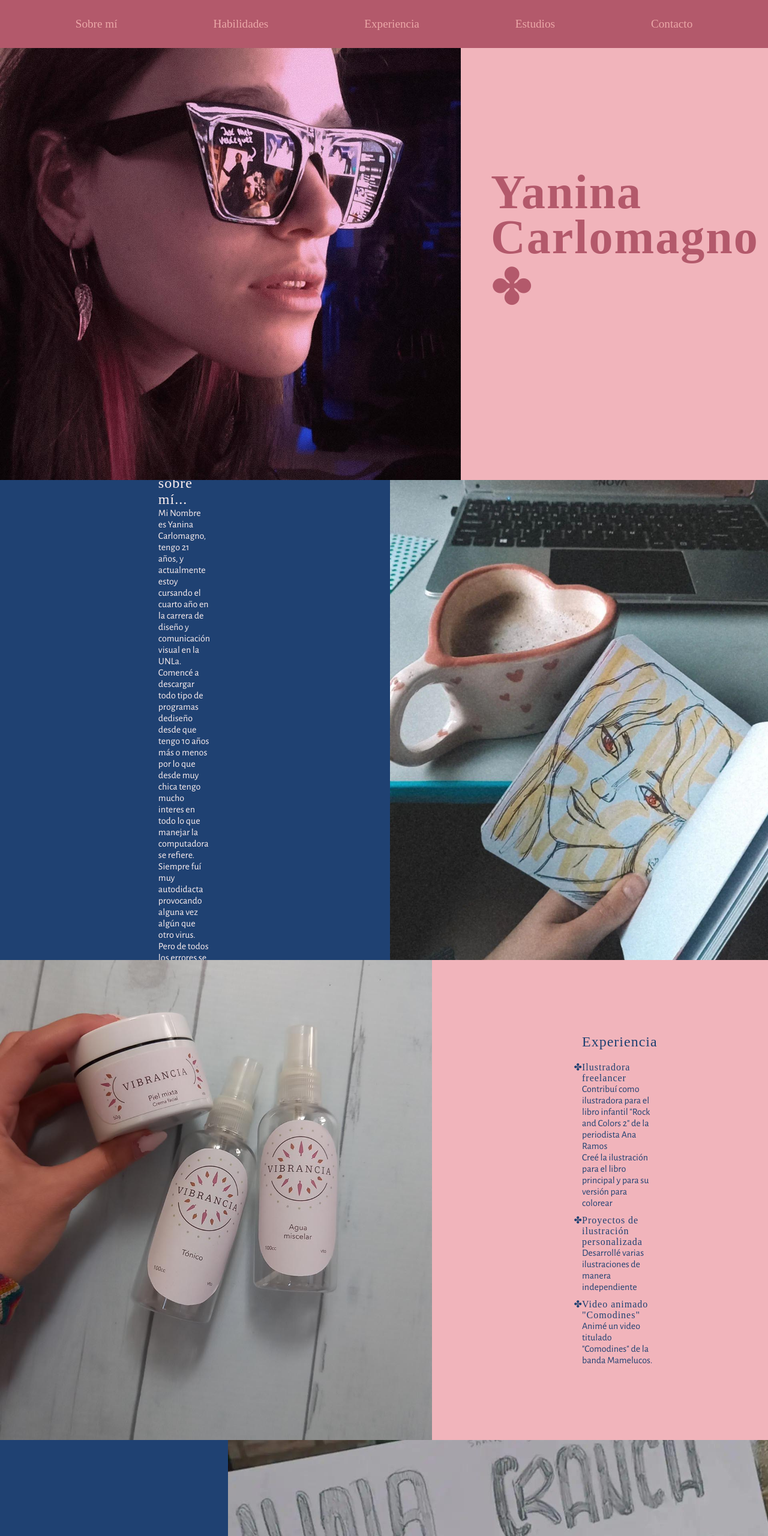
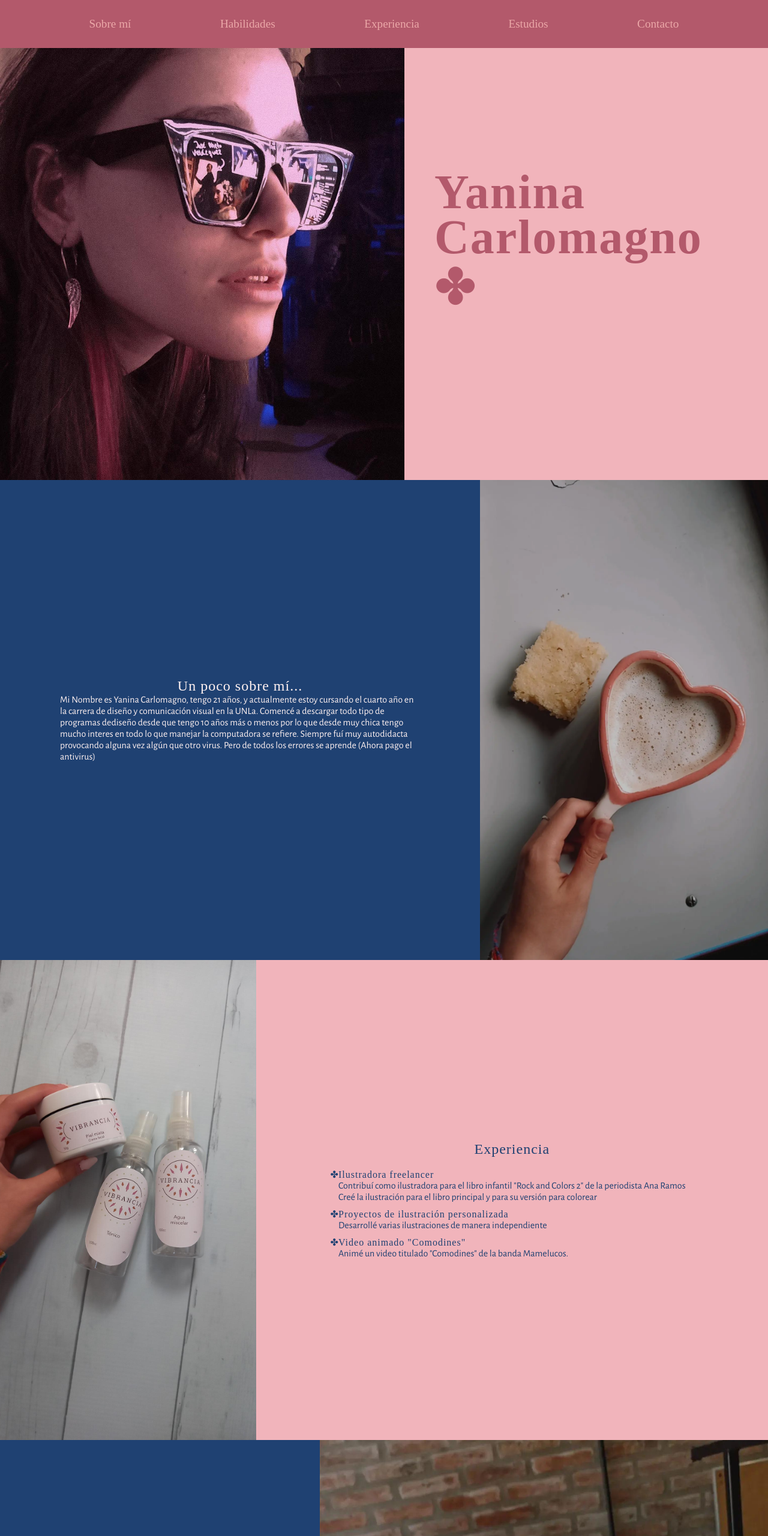
Before and after one commit to YaninaBelen/Yanina-Carlomagno-cv, a plain HTML site: page index.html in a window 1280 px wide. Shown: the top 2560 px of the page at 60% size. Drawn offline with nearby package versions, Linux system fonts and the light colour scheme; a web font is replaced by a local one.

Commit message:
14 4, no se como alinear el h2 con la p

```diff
--- a/estilos.css
+++ b/estilos.css
@@ -4,6 +4,8 @@
     cursor: url('img/cursor.png'), auto;
 
 }
+
+/*botonera*/
 
 header {
     position: fixed;
@@ -17,7 +19,7 @@ header {
 
 nav {
     max-width: 1600px;
-    height: 100%; /*esto no hace nada*/
+    width: 100%;
     display: flex;
     justify-content: space-evenly;
     align-items: center;
@@ -27,16 +29,15 @@ nav a {
     color: #EBA8A8;
     text-decoration: none;
     font-family: "Spicy Rice", serif;
-    font-weight: 100; /*esto no hace nada*/
     font-size: 1.2em;
-    padding: 0px 40px; /*en lugar de usar estos paddings y margins va a funcionar mejor usar el space-evenly del nav, que ya está aplicado, pero hace falta agregar un widht de 100% para que ocupe todo el lugar, el max-width está bien*/
-    margin: 0px 40px;
     cursor: url('img/cursor_click.png'), auto;
 }
 
 nav a:hover {
     color: #1F4172;
 }
+
+/*Apartado nombre y foto de perfil */
 
 .nombre {
     background-color: #F1B4BB;
@@ -61,10 +62,15 @@ nav a:hover {
     display: block;
 }
 
-.nombre img {
-    width: 60%;
-    height: auto;
+.foto_perfil {
+    background-image: url(img/foto_perfil2.jpg);
+    background-size: cover;
+    background-position: center;
+    height: 100vh;
+    width: 75%;
 }
+
+/* flex y color de fondo de las páginas azules */
 
 #sobre_mi, #estudios {
     height: 100vh;
@@ -72,34 +78,49 @@ nav a:hover {
     display: flex;
     flex-direction: row-reverse;
     justify-content: space-between;
-    align-items: center; /*esto no hace nada*/
     overflow: hidden;
 }
 
-#sobre_mi img {
-    height: 140%;
-    align-self: center;
-    width: auto;
+/* foto apartado sobre mi */
+
+.foto_sobremi {
+   background-image: url(img/taza_rosa.webp);
+   background-size: cover;
+   background-position: center;
+   width: 60%;
+   height: 100vh;
 }
 
-.info_sobremi {
-    height: fit-content; /*esto no hace nada*/
-    max-width: 600px; /*en realidad esto debería estar aplicado a los hijos (h2 y p) para que esos no crezcan más de 600px, junto a un width de 100%, pero este div debería llenar todo lo que pueda, así se puede centrar. Guarda que con esto se te va a descentrar el h2 del footer.*/
-    align-self: center; /* una vez aplicado el resto de los elementos de este selector, esto no hace nada*/
-    padding: 300px; /*en lugar de un padding tan grande te conviene aplicar flex y centrar los dos hijos (h2 y p)*/
+/* Contenido textual de las páginas azules */
+
+.info_sobremi, .info_estudios {
+    width: 100%;
     color: #FDF0F0;
-} /*una vez soluciones esto en esta parte arreglá el resto*/
+    display: flex;
+    flex-direction: column;
+    align-items: center ;
+    justify-content: center;
+}
 
-h2 {
+/* Tipografía de los apartados */
+
+.info_sobremi h2, #experiencia h2, #habilidades h2, #estudios h2 {
+    max-width: 600px;
     font-family: "Spicy Rice", serif;
     font-weight: 100;
     letter-spacing: 1px;
+
+    /*profe y ahora como hago para que el h2 me margine con la p :( */
+
 }
 
 p {
+    max-width: 600px;
     font-family: "Alegreya Sans", sans-serif;
     font-weight: 400;
 }
+
+/*flex y color de fondo de las páginas rosadas*/
 
 #experiencia, #habilidades{
     height: 100vh;
@@ -111,16 +132,28 @@ p {
     overflow: hidden;
 }
 
-#experiencia img {
-    width: auto;
-    height:160%;
+/*imagen apartado experiencia*/
+
+.imagen_exp {
+    background-image: url(img/experiencia.jpg);
+    background-size: cover;
+    background-position: center;
+    width: 50%;
+    height: 100vh;
 }
 
-.info_exp {
-    align-self:center;
-    margin: 250px;
+/* Contenido textual de las páginas rosadas */
+
+.info_exp, .info_habilidades {
     color:#1F4172;
+    width: 100%;
+    display: flex;
+    flex-direction: column;
+    align-items: center ;
+    justify-content: center;
 }
+
+/*texto de las habilidades*/
 
 h3 {
     font-family: "Spicy Rice", serif;
@@ -130,32 +163,33 @@ h3 {
     padding-top: 10px;
 }
 
+/*definicion del bullet de las listas*/
+
 ul {
     list-style: "✤";
     padding-top: 10px;
 }
 
-#estudios img {
-    height: 200%;
-    width: auto;
+/*imagen apartado estudios*/
+
+.imagen_estudios{
+   background-image: url(img/boceto_cranch.jpg);
+   background-size: cover;
+   width: 140%;
+   height: 150vh;
+   background-position: center;
 }
 
-.info_estudios {
-    padding: 200px;
-    color:#FDF0F0;
+/*imagen apartado habilidades*/
+
+.foto_habilidades {
+    background-image: url(img/quererme.jpg);
+    background-size: cover;
+    height: 100vh;
+    width: 100%;
 }
 
-#habilidades img {
-    height: 150%;
-    width: auto;
-    align-self: flex-start;
-}
-
-.info_habilidades {
-    align-self: center;
-    margin: 170px;
-    color: #1F4172;
-}
+/*Parte textual de la info de habilidades*/
 
 .info_habilidades ul li::before {
     content: "✤";
@@ -173,6 +207,8 @@ ul {
     padding-top: 20px ;
 }
 
+/*footer*/
+
 footer {
     padding: 10px;
     background-color: #B3596B;
@@ -180,15 +216,17 @@ footer {
     justify-content: center;
 }
 
-footer h2 {
+footer address h2 {
     padding: 10px;
     color: #EBA8A8;
     display: flex;
     justify-content: center;
+    font-family: "Spicy Rice", serif;
+    font-weight: 100;
+    letter-spacing: 1px;
 
 
 }
-/*para pasar al html, header y footer no llevan sections, solo divs*/
 #contacto ul {
     font-family: "Alegreya Sans", sans-serif;
     font-weight: 400;
@@ -207,7 +245,7 @@ footer h2 {
     text-decoration: none;
     color: #EBA8A8;
     padding: 0px 10px;
-cursor: url('img/cursor_click.png'), auto;
+    cursor: url('img/cursor_click.png'), auto;
 }
 
 #contacto ul li a:hover {
--- a/index.html
+++ b/index.html
@@ -4,12 +4,12 @@
     <meta charset="UTF-8">
     <meta name="viewport" content="width=device-width, initial-scale=1.0">
     <link rel="stylesheet" href="estilos.css">
-    <!--Tipo de titulares-->
+    <!--Tipografía de titulares-->
     <link rel="preconnect" href="https://fonts.googleapis.com">
     <link rel="preconnect" href="https://fonts.gstatic.com" crossorigin>
     <link href="https://fonts.googleapis.com/css2?family=Spicy+Rice&display=swap" rel="stylesheet">
 
-    <!--Tipo de textos-->
+    <!--Tipografía de textos-->
     <link rel="preconnect" href="https://fonts.googleapis.com">
     <link rel="preconnect" href="https://fonts.gstatic.com" crossorigin>
     <link href="https://fonts.googleapis.com/css2?family=Alegreya+Sans:ital,wght@0,100;0,300;0,400;0,500;0,700;0,800;0,900;1,100;1,300;1,400;1,500;1,700;1,800;1,900&display=swap"rel="stylesheet">
@@ -33,13 +33,12 @@
     </header>
     <main>
         <section class="nombre">
-            <img src="img/foto_perfil2.jpg" height="1920px" width="1080px" alt="Foto de perfil">
+            <div class="foto_perfil"></div>
             <h1>Yanina Carlomagno</h1>
         </section>
 
         <section id="sobre_mi">
-
-            <img class="foto_sobremi" src="img/sobremi.jpg" height="1920px" width="1080px" alt="Foto de un café con un dibujo">
+            <div class="foto_sobremi" ></div>
 
             <div class="info_sobremi">
                 <h2>Un poco sobre mí...</h2>
@@ -48,9 +47,8 @@
      </section>
 
         <section id="experiencia">
-            <!-- Profe probé lo de hacer un div que tenga un background image y entendí el concepto general del por que es mejor pero tuve varios problemas: 1. Me queda el div vacio creo que está mal, 2. Cuando ubico la imagen, tengo un space evenly, al ser la imagen como angosta, me queda los espacios en blanco de los costados, o sea en rosa, el color de la section, y no supe arreglarlo :C
-            RTA: 1.si el div queda vacío pero tiene una class o id está bien porque se está usando desde css 2. si lo hacés desde css tenés que poner bacground-size: cover; y con eso se va a llenar siempre, también hay otras propiedades como la posición de la imagen respecto a la caja si querés acomodar otras cosas extra -->
-            <img class="imagen_exp" src="img/experiencia.jpg" height="1920px" width="1080px" alt="foto de etiquetas de cosmeticos">
+
+            <div class="imagen_exp"> </div>
 
             <div class="info_exp">
                 <h2>Experiencia</h2>
@@ -74,9 +72,7 @@
         </section>
 
         <section id="estudios">
-
-            <img class="imagen_estudios" src="img/boceto_cranch.jpg" height="1920px" width="1080px" alt="bocetos">
-
+            <div class="imagen_estudios"></div>
 
             <div class="info_estudios">
                 <h2>Estudios</h2>
@@ -99,8 +95,7 @@
         </section>
 
         <section id="habilidades">
-
-            <img src="img/quererme.jpg" height="1191px" width="842px" alt="poster sobre la canción de Wos y Louta, quererme">
+            <div class="foto_habilidades"></div>
 
             <div class="info_habilidades">
                 <h2>Habilidades</h2>
@@ -142,7 +137,7 @@
         </section>
     </main>
     <footer>
-        <section id="contacto">
+        <address id="contacto">
             <h2>Contactame</h2>
             <ul>
                 <li>
@@ -171,6 +166,7 @@
                 </li>
 
             </ul>
+        </address>
     </footer>
 </body>
 
```
